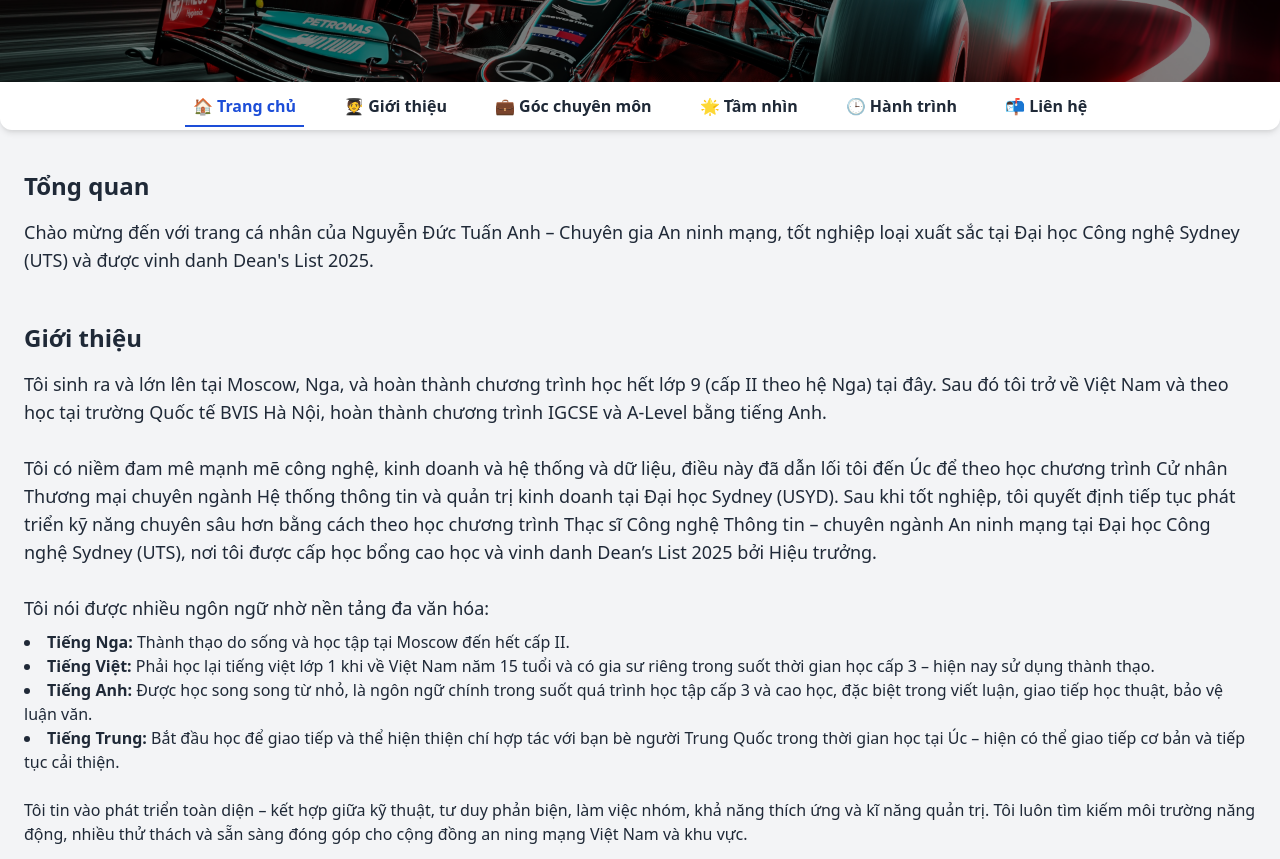
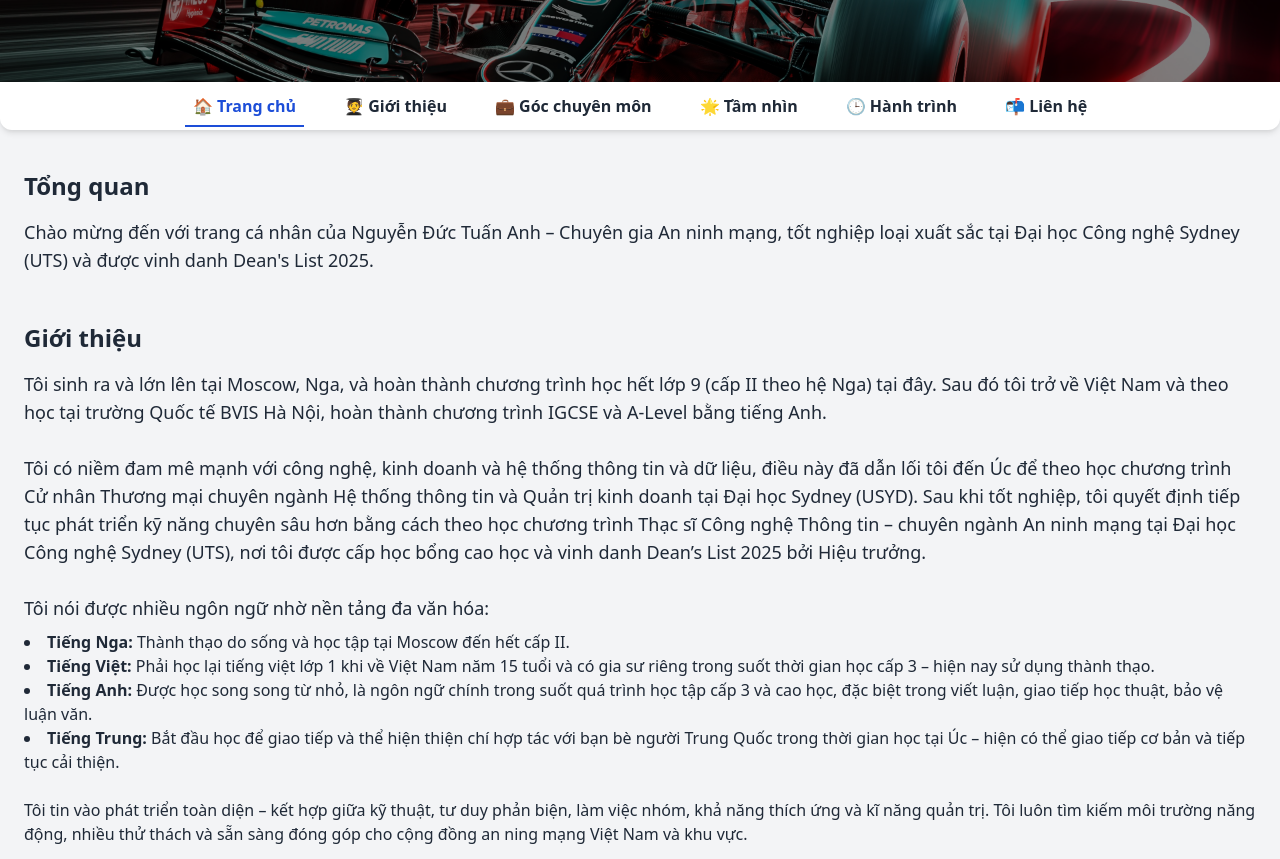
Before and after one commit to tuananhnguyen612/ductuananh.github.io, a plain HTML site: page index.html in a window 1280 px wide. Shown: the part 238-1097 px from the top of the page. Drawn offline with nearby package versions, Linux system fonts and the light colour scheme.

Commit message:
Update index.html

```diff
--- a/index.html
+++ b/index.html
@@ -71,7 +71,7 @@
       <h2 class="text-2xl font-bold mt-10 mb-4">Giới thiệu</h2>
       <p class="text-lg">Tôi sinh ra và lớn lên tại Moscow, Nga, và hoàn thành chương trình học hết lớp 9 (cấp II theo hệ Nga) tại đây. Sau đó tôi trở về Việt Nam và theo học tại trường Quốc tế BVIS Hà Nội, hoàn thành chương trình IGCSE và A-Level bằng tiếng Anh.
       <br><br>
-      Tôi có niềm đam mê mạnh mẽ công nghệ, kinh doanh và hệ thống và dữ liệu, điều này đã dẫn lối tôi đến Úc để theo học chương trình Cử nhân Thương mại chuyên ngành Hệ thống thông tin và quản trị kinh doanh tại Đại học Sydney (USYD). Sau khi tốt nghiệp, tôi quyết định tiếp tục phát triển kỹ năng chuyên sâu hơn bằng cách theo học chương trình Thạc sĩ Công nghệ Thông tin – chuyên ngành An ninh mạng tại Đại học Công nghệ Sydney (UTS), nơi tôi được cấp học bổng cao học và vinh danh Dean’s List 2025 bởi Hiệu trưởng.
+      Tôi có niềm đam mê mạnh với công nghệ, kinh doanh và hệ thống thông tin và dữ liệu, điều này đã dẫn lối tôi đến Úc để theo học chương trình Cử nhân Thương mại chuyên ngành Hệ thống thông tin và Quản trị kinh doanh tại Đại học Sydney (USYD). Sau khi tốt nghiệp, tôi quyết định tiếp tục phát triển kỹ năng chuyên sâu hơn bằng cách theo học chương trình Thạc sĩ Công nghệ Thông tin – chuyên ngành An ninh mạng tại Đại học Công nghệ Sydney (UTS), nơi tôi được cấp học bổng cao học và vinh danh Dean’s List 2025 bởi Hiệu trưởng.
       <br><br>
       Tôi nói được nhiều ngôn ngữ nhờ nền tảng đa văn hóa:
       <ul class="list-disc list-inside mt-2">
```
